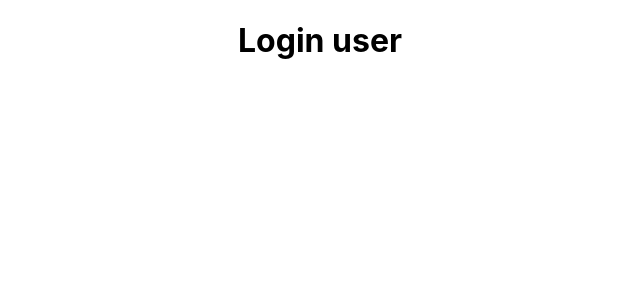
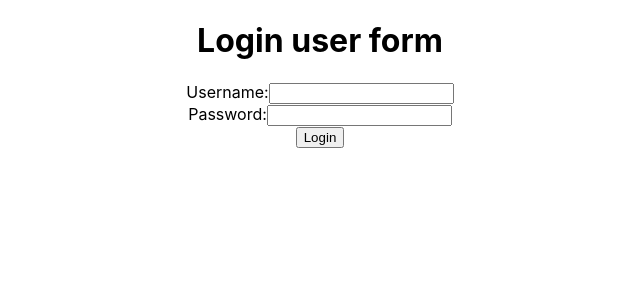
Before and after one commit to martinstojmenovski/Friends, a React (Create React App) app in the folder frontend/frontendapp/: page / in a window 1280 px wide. Shown: the top 300 px of the page, without its empty margins (320-960 px from the left). Built offline with nearby package versions, Linux system fonts and the light colour scheme.

Commit message:
Form added in react

```diff
--- a/frontend/frontendapp/src/App.js
+++ b/frontend/frontendapp/src/App.js
@@ -1,10 +1,9 @@
-
 import './App.css';
-
+import Login from './components/login';
 function App() {
   return (
     <div className="App">
-      <h1>Login user</h1>
+      <Login />
     </div>
   );
 }
--- /dev/null
+++ b/frontend/frontendapp/src/components/login.js
@@ -0,0 +1,50 @@
+import React, { Component } from "react";
+class Login extends Component {
+
+    state = {
+        credentials: {username:'', password:''}
+    }
+
+    login = event => {
+        console.log(this.state.credentials)
+        fetch('http://127.0.0.1:8000/auth/', {
+            method: 'POST',
+            headers: { 'Content-Type': 'application/json'},
+            body: JSON.stringify(this.state.credentials)
+        }).then(
+            data => {
+                console.log(data);
+            }
+        ).catch( error => console.error(error))
+    }
+
+    inputChanged = event => {
+        const cred = this.state.credentials;
+        cred[event.target.name] = event.target.value;
+        this.setState({credentials: cred});
+    }
+    render() {
+        return (
+            <div>
+                <h1>Login user form</h1>
+                <label>
+                    Username:
+                    <input type="text" name="username"
+                    value={this.state.credentials.username}
+                    onChange={this.inputChanged} />
+                </label>
+                <br />
+                <label>
+                    Password:
+                    <input type="password" name="password"
+                    value={this.state.credentials.password}
+                    onChange={this.inputChanged}/>
+                </label>
+                <br />
+                <button onClick={this.login}>Login</button>
+            </div>
+        );
+    }
+}
+
+export default Login;
```
